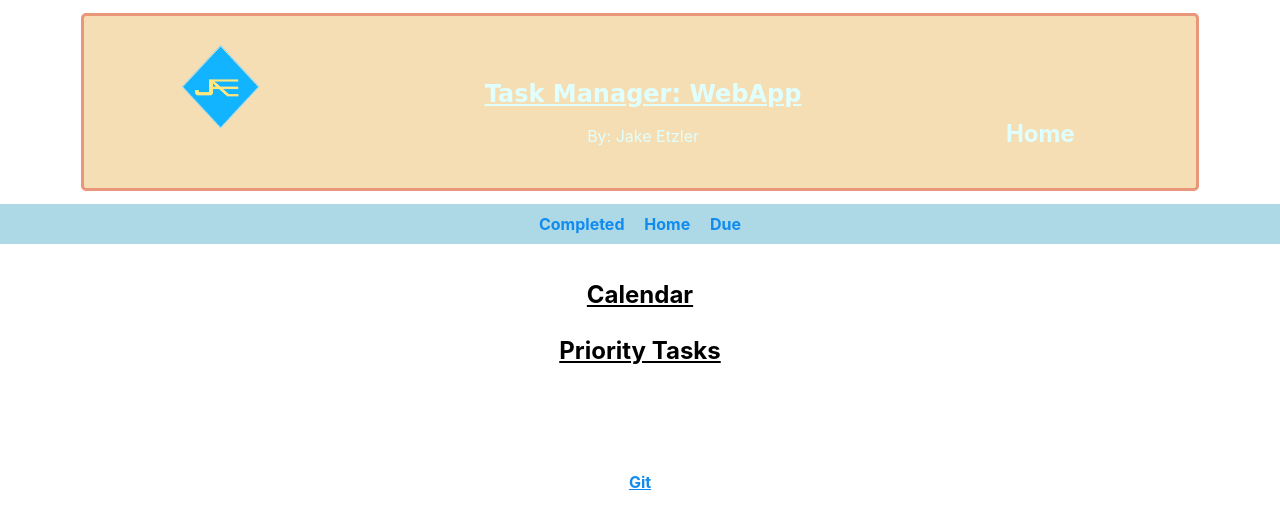
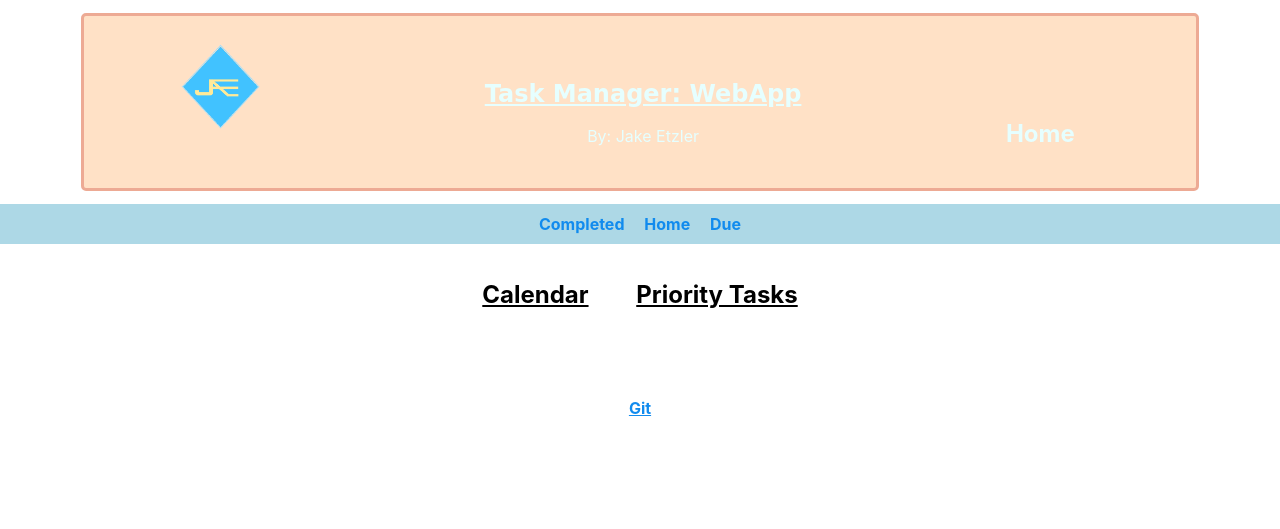
Before and after one commit to jakeaetzler/task-manager-web, a Flask app: template templates/index.html in a window 1280 px wide. Shown: the top 529 px of the page. Run offline with Flask 2, Linux system fonts and the light colour scheme; the template is opened without the code that fills it, so the values that code supplies are empty; parts of the project's set-up code (start-up, migrations or seed data) failed here and were passed over.

Commit message:
Update: Added Due page, cleanup

```diff
--- a/static/mvp.css
+++ b/static/mvp.css
@@ -118,13 +118,14 @@ main header {
 
 header {
     text-align: var(--justify-important);
-    background-color: wheat;
+    background-color: peachpuff;
     border-style: solid;
     border-radius: 5px;
     border-color: darksalmon;
     margin-top: 1%;
     margin-bottom: 1%;
     color: lightcyan;
+    opacity: 80%;
 }
 
 /* --End edit-- */
@@ -519,7 +520,9 @@ nav {
     width: 100%;
     display: flex;
     justify-content: center;
+    margin-bottom: 0;
 }
+
 
 
 #ban-left {
@@ -533,3 +536,18 @@ main {
 table {
     margin: 1% 1%;
 }
+
+.main_div {
+    padding: 0 2%;
+    width: fit-content;
+    display: inline-block;
+}
+
+.main_div h2 {
+    margin-bottom: 1%;
+    float: top;
+}
+
+.main_div table{
+    vertical-align: top;
+}
--- a/templates/completed.html
+++ b/templates/completed.html
@@ -6,8 +6,6 @@
     <link href="../static/mvp.css" rel="stylesheet">
 </head>
 <body>
-
-
 
     <header>
 
@@ -28,6 +26,7 @@
         <ul>
             <li><a href="{{ url_for('completed') }}">Completed</a></li>
             <li><a href="/">Home</a></li>
+            <li><a href="{{ url_for('due') }}">Due</a></li>
         </ul>
     </nav>
 
```
Also changed, not shown: templates/due.html (+31 -1 lines).
